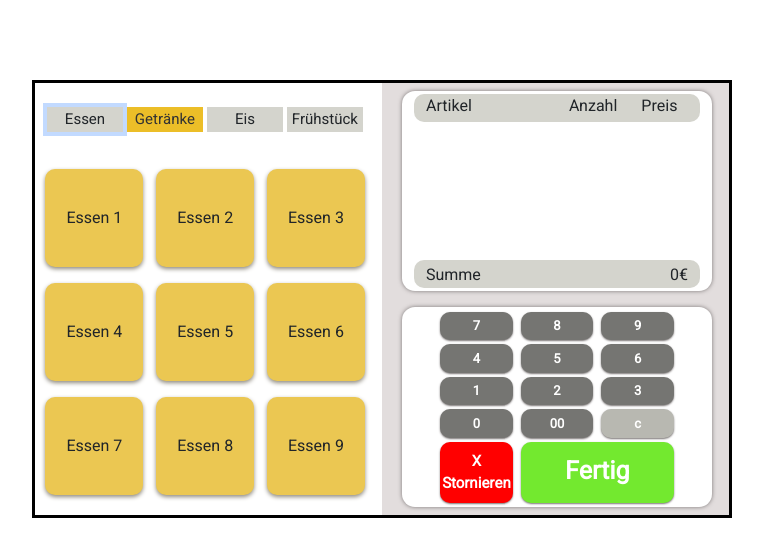
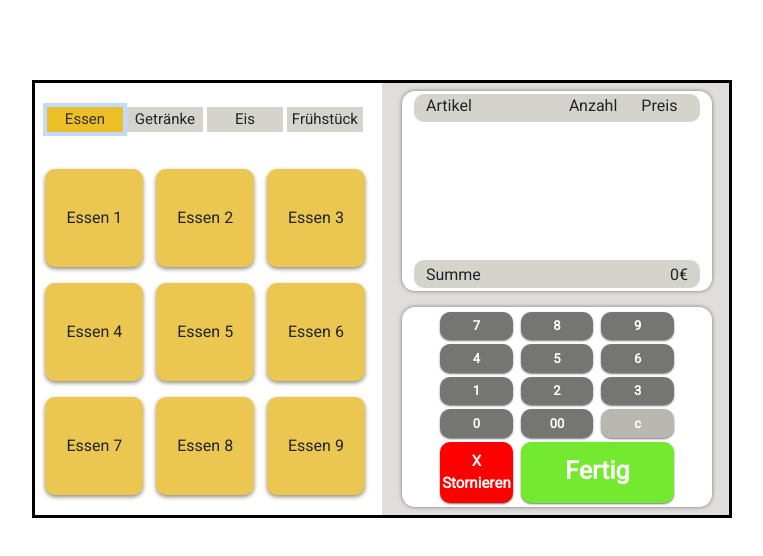
Before and after one commit to Sarah-Rz/Kantinenbuchungen-app, a plain HTML site: page index.html in a window 1280 px wide. Both pictures are taken after a click on the button "Essen". Shown: the whole page, without its empty margins (258-1021 px from the left). Drawn offline with Linux system fonts and the light colour scheme; a web font is replaced by a local one.

Commit message:
active navbar fixed

```diff
--- a/index.html
+++ b/index.html
@@ -75,7 +75,7 @@
                                 <button type="button" class="btn btn-num five">5</button>
                                 <button type="button" class="btn btn-num six">6</button>
                                 <button type="button" class="btn btn-num one">1</button>
-                                <button type="button" class="btn btn-num two">2</button>
+                                <button type="button" class="btn btn-num two" id="two" onclick=changeNumberOfFoodsCalTwo()>2</button>
                                 <button type="button" class="btn btn-num three">3</button>
                                 <button type="button" class="btn btn-num zero">0</button>
                                 <button type="button" class="btn btn-num doublezero">00</button>
--- a/script.js
+++ b/script.js
@@ -12,6 +12,8 @@ const sumPopupEl = document.querySelector(".sumPopup");
 
 // Add SELECTED FOODS TO POPUP
 const sumPopupItemEl = document.querySelector(".sumPopup-item");
+
+const twoEl = document.querySelector("#two");
 
 
 
@@ -238,6 +240,28 @@ function changeNumberOfFoods(action, id) {
 }
 
 
+// function changeNumberOfFoodsCalTwo(action, id) {
+//   order = order.map((food) => {
+//     let numberOfFoodsCalTwo = food.numberOfFoods;
+
+//     if (food.id === id) {
+//       if (action === "two") {
+//         numberOfFoodsCalTwo == "2";
+
+//       }
+//     }
+//       return {
+//         ...food,
+//         numberOfFoodsCalTwo,
+
+//       };
+
+//   });
+
+//   updateOrder()
+// }
+
+
 //.................................. CALCULATE AND RENDER TOTAL PRICE ............................
 function renderSumPrice() {
 
@@ -286,18 +310,19 @@ function closePopup() {
 
 
 //........................ ACTIVE NAVBAR .....................................
-const pathName = window.location.pathname;
-const pageName = pathName.split("/").pop();
 
-if(pageName ==="ice.html") {
-  document.querySelector(".eis").classList.add("activeNav");
-}
-if(pageName ==="food.html") {
-  document.querySelector(".essen").classList.add("activeNav");
-}
-if(pageName ==="breakfast.html") {
-  document.querySelector(".bf").classList.add("activeNav");
-}
-if(pageName ==="index.html") {
-  document.querySelector(".drink").classList.add("activeNav");
-}
+// Get all the buttons in the navbar
+const buttons = document.querySelectorAll('.nav-bt');
+
+// Loop through each button and add a click event listener
+buttons.forEach(button => {
+  button.addEventListener('click', () => {
+    // Remove the 'active' class from all buttons
+    buttons.forEach(btn => {
+      btn.classList.remove('active');
+    });
+
+    // Add the 'active' class to the clicked button
+    button.classList.add('active');
+  });
+});
--- a/styles.css
+++ b/styles.css
@@ -299,8 +299,7 @@
 }
 
 /* ------------------------------------- active Nav -------------------------------------- */
-.activeNav {
-    background-color: rgb(236, 190, 40);
+  .nav-bt.active {
+    background-color: rgb(236, 190, 40);;
     color: #333;
-    transition: 0.2s;
-}
+  }
```
